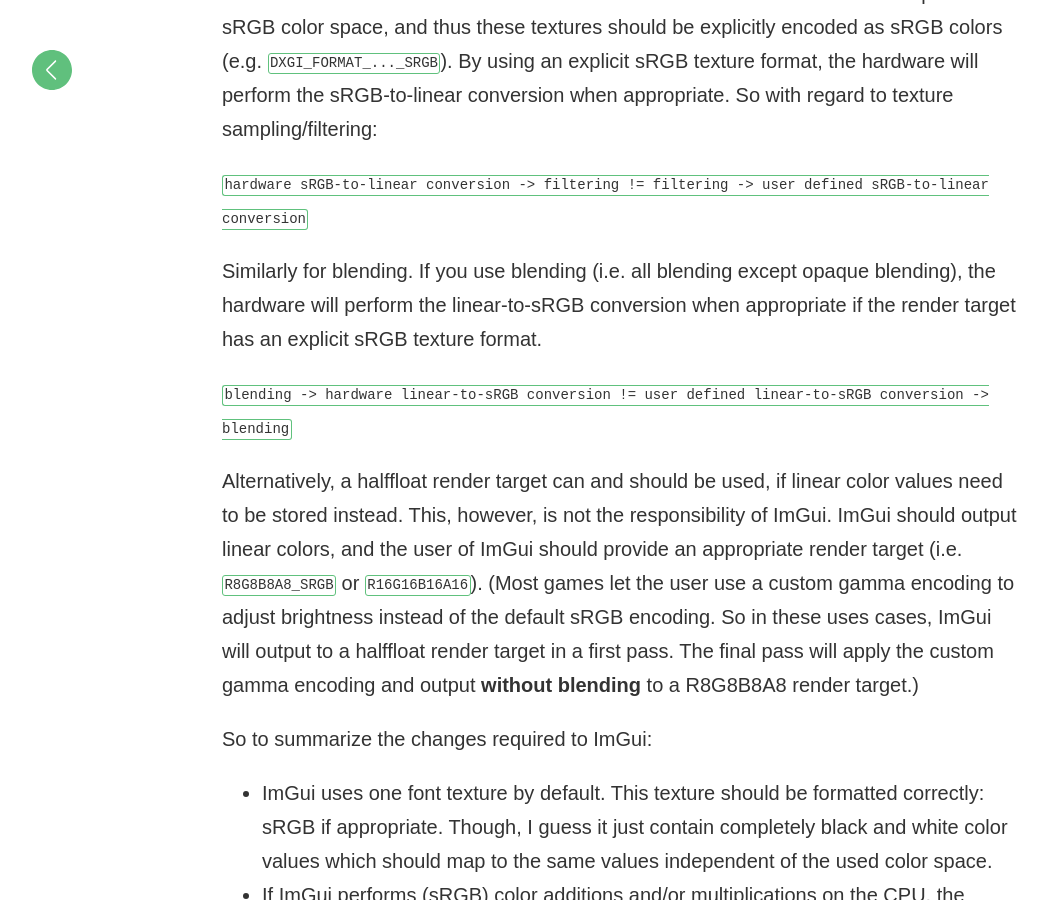
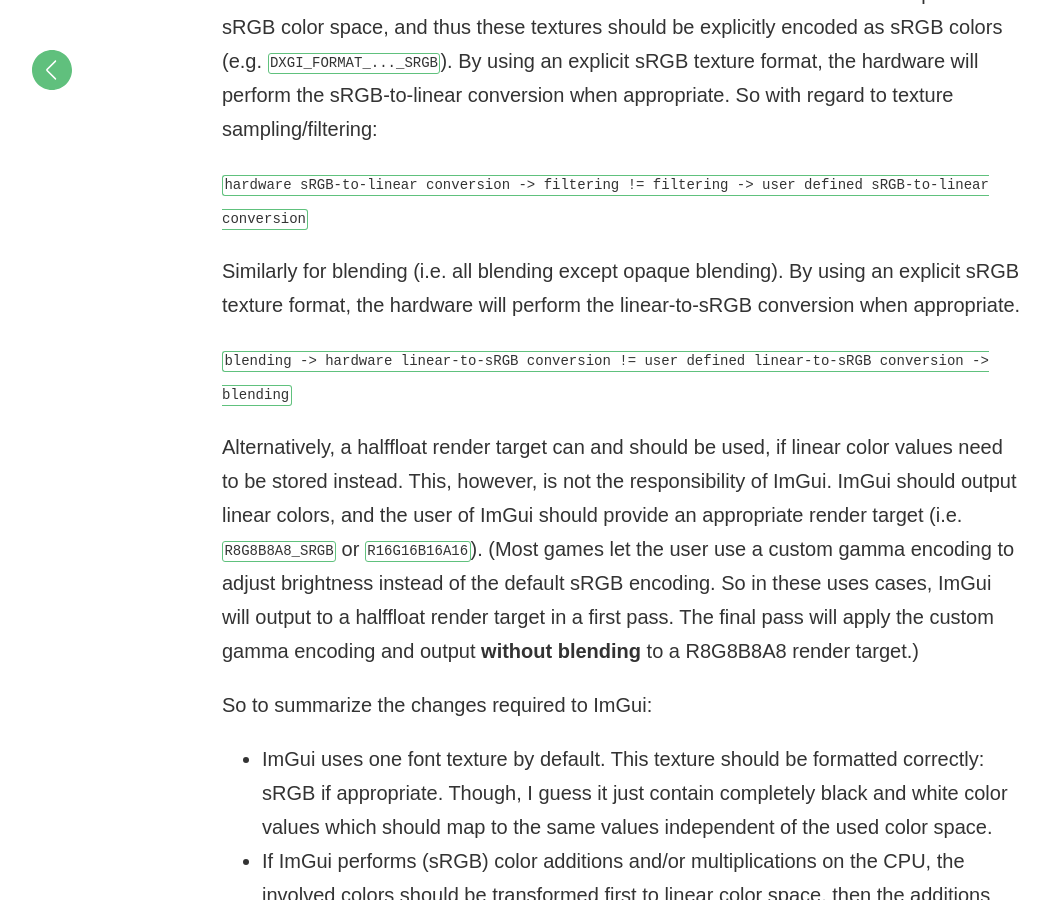
Before and after one commit to matt77hias/Blog, a Jekyll site: the page built from _posts/2018-07-01-linear-gamma-and-sRGB-color-spaces.md, in a window 1280 px wide and 900 px high, scrolled down 2931 px. Shown: the whole window, without its empty margins (18-1067 px from the left). Built offline with Jekyll 4.4.1, drawn with Linux system fonts in a browser that asks for light colours; formulas are drawn with MathJax 3; comment, search, counter and statistics services are not loaded.

Commit message:
Update 2018-07-01-linear-gamma-and-sRGB-color-spaces.md

```diff
--- a/_posts/2018-07-01-linear-gamma-and-sRGB-color-spaces.md
+++ b/_posts/2018-07-01-linear-gamma-and-sRGB-color-spaces.md
@@ -42,7 +42,7 @@ The above applies to vertex attributes; so single color coefficients. But what a
 
 `hardware sRGB-to-linear conversion -> filtering != filtering -> user defined sRGB-to-linear conversion`
 
-Similarly for blending. If you use blending (i.e. all blending except opaque blending), the hardware will perform the linear-to-sRGB conversion when appropriate if the render target has an explicit sRGB texture format.
+Similarly for blending (i.e. all blending except opaque blending). By using an explicit sRGB texture format, the hardware will perform the linear-to-sRGB conversion when appropriate.
 
 `blending -> hardware linear-to-sRGB conversion != user defined linear-to-sRGB conversion -> blending`
 
```
